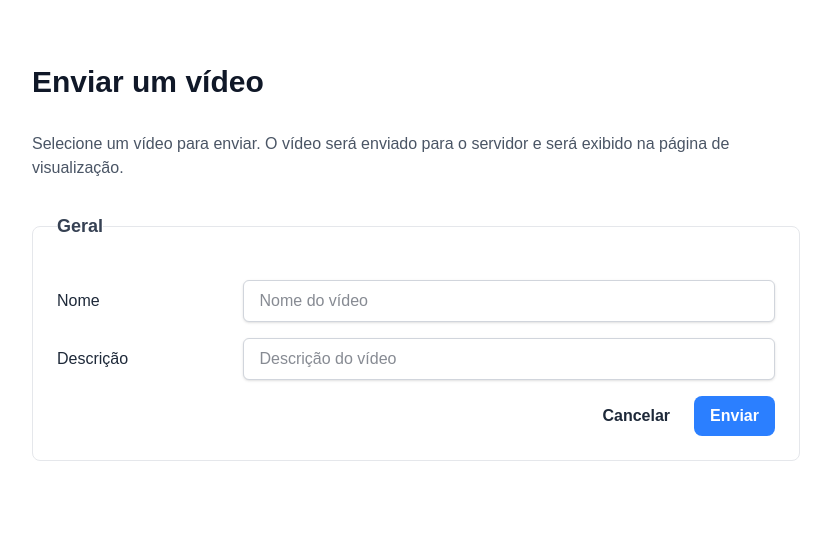
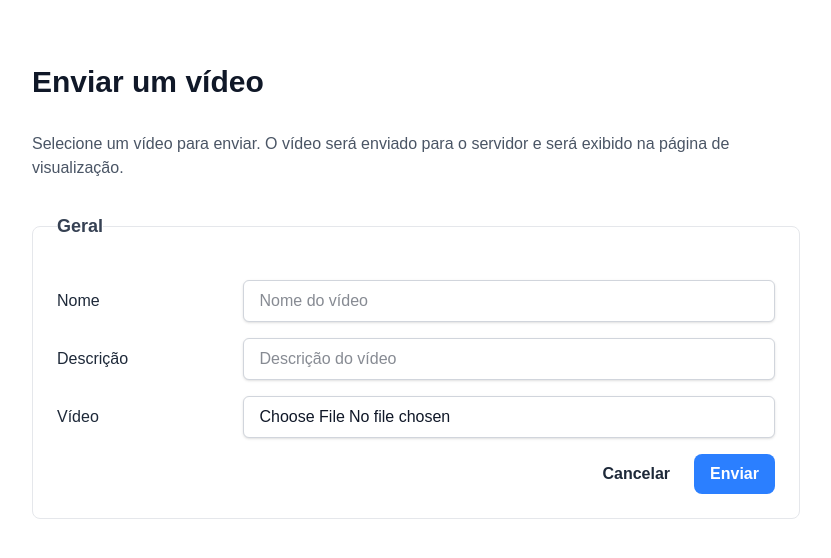
Before and after one commit to olokorre/video-viewer-frontend, a Next.js app: page /upload in a window 1280 px wide. Shown: the top 558 px of the page, without its empty margins (224-1055 px from the left). Built offline with nearby package versions, Linux system fonts and the light colour scheme.

Commit message:
Adiciona componente FileInput e integra ao formulário de upload

```diff
--- /dev/null
+++ b/src/components/FileInput.tsx
@@ -0,0 +1,29 @@
+interface Props {
+  placeholder: string;
+  required: boolean;
+  name: string;
+  label: string;
+  accept?: string;
+}
+
+export default function FileInput(props: Props) {
+  return (
+    <div className="grid grid-cols-1 sm:grid-cols-12 gap-6 items-center">
+      <label
+        htmlFor={props.name}
+        className="sm:col-span-3 text-base font-medium text-gray-800 dark:text-gray-200"
+      >
+        {props.label}
+      </label>
+      <input
+        type="file"
+        name={props.name}
+        id={props.name}
+        placeholder={props.placeholder}
+        required={props.required}
+        accept={props.accept}
+        className="sm:col-span-9 w-full rounded-md border border-gray-300 dark:border-gray-600 bg-white dark:bg-gray-800 px-4 py-2 text-gray-900 dark:text-gray-100 shadow-sm focus:border-blue-500 focus:ring-2 focus:ring-blue-500 focus:outline-none"
+      />
+    </div>
+  );
+}
--- a/src/pages/upload/index.tsx
+++ b/src/pages/upload/index.tsx
@@ -1,8 +1,13 @@
+import FileInput from "@/components/FileInput";
 import FormSubmit from "@/components/FormSubmit";
 import TextInput from "@/components/TextInput";
 import Head from "next/head";
 
 export default function Upload() {
+  const handleSubmit = async (event: React.FormEvent<HTMLFormElement>) => {
+    event.preventDefault();
+  };
+
   return (
     <div className="flex flex-col gap-8 px-8 md:px-16 pt-8 md:pt-16 w-full max-w-4xl mx-auto text-gray-900 dark:text-gray-100">
       <Head>
@@ -16,7 +21,7 @@ export default function Upload() {
         será exibido na página de visualização.
       </p>
 
-      <form className="space-y-6">
+      <form className="space-y-6" onSubmit={handleSubmit}>
         <fieldset className="border border-gray-200 dark:border-gray-600 rounded-lg p-6">
           <legend className="text-lg font-semibold text-gray-700 dark:text-gray-300 mb-4">
             Geral
@@ -35,6 +40,14 @@ export default function Upload() {
             required={true}
           />
           <div className="h-4" />
+          <FileInput
+            name="content"
+            label="Vídeo"
+            placeholder="Selecione um vídeo"
+            required={true}
+            accept="video/*"
+          />
+          <div className="h-4" />
           <FormSubmit />
         </fieldset>
       </form>
```
Also changed, not shown: src/pages/api/hello.ts (+4 -4 lines).
